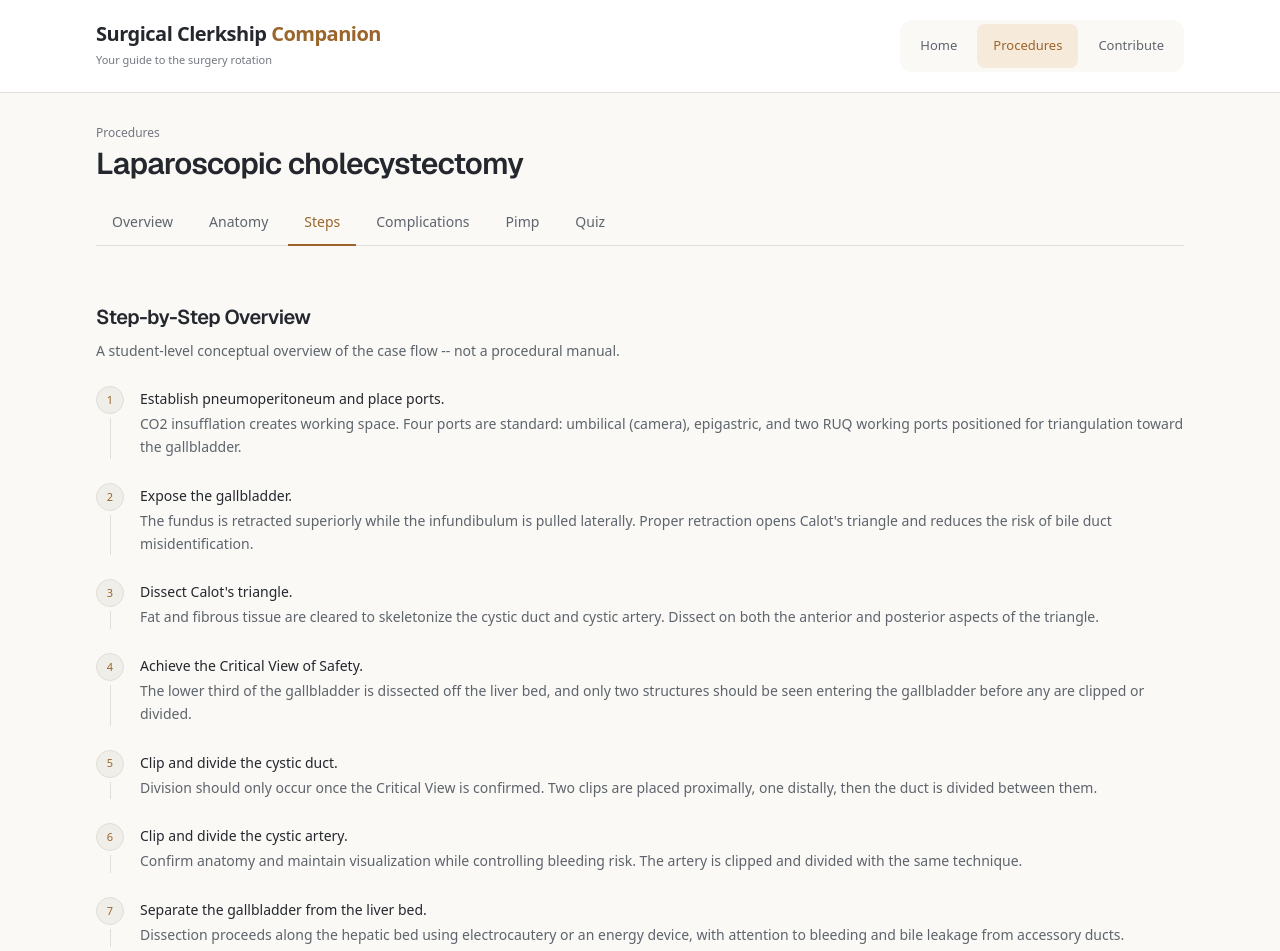
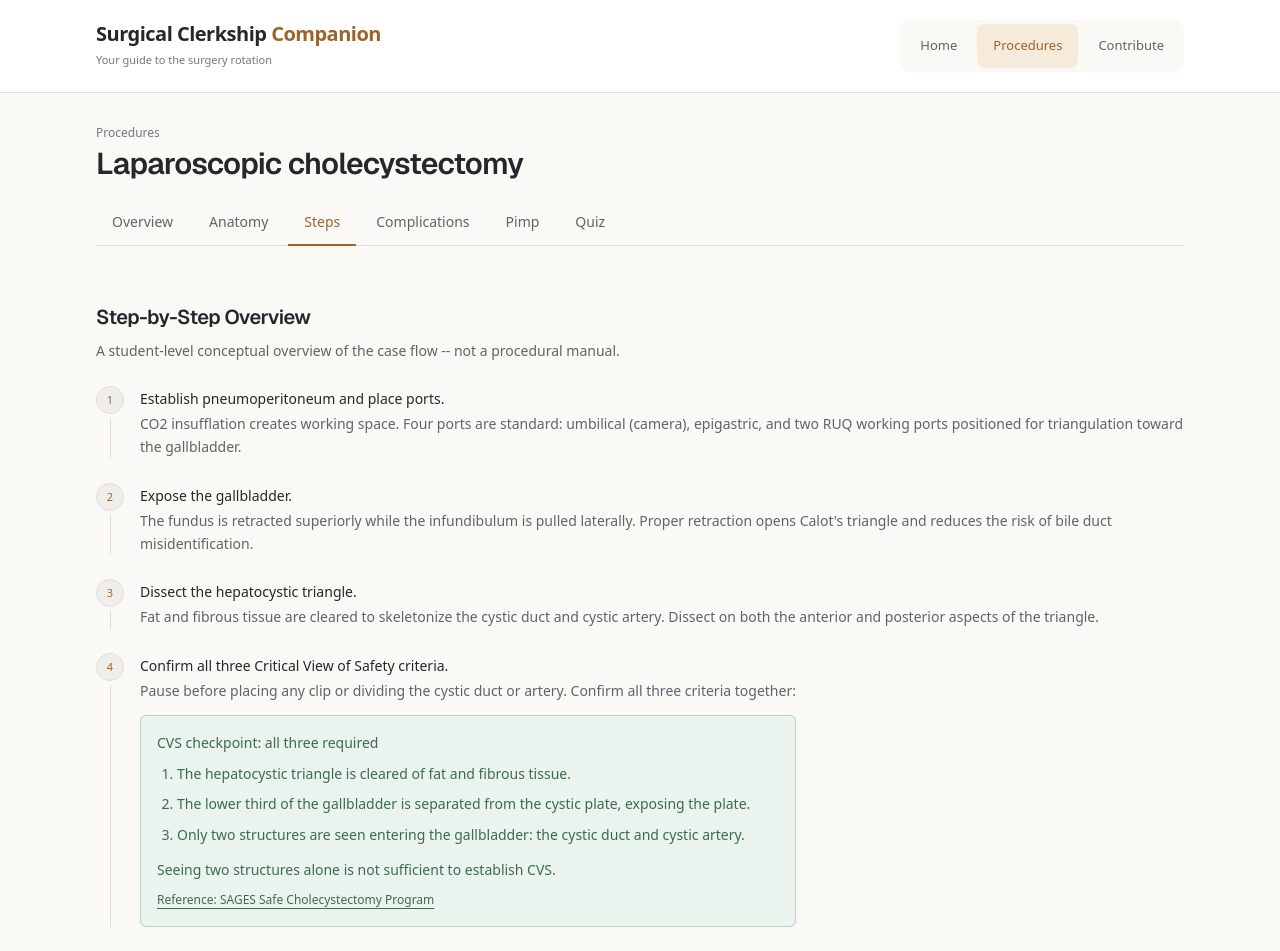
Before and after one commit to firasmoussa/surgical-clerkship-companion, a Next.js app: page /procedures/lap-chole/steps in a window 1280 px wide. Shown: the top 951 px of the page. Built offline with nearby package versions, Linux system fonts and the light colour scheme.

Commit message:
fix: explicitly confirm all three CVS criteria before clipping

```diff
--- a/src/app/procedures/lap-chole/steps/page.tsx
+++ b/src/app/procedures/lap-chole/steps/page.tsx
@@ -8,12 +8,17 @@ const steps = [
     body: "The fundus is retracted superiorly while the infundibulum is pulled laterally. Proper retraction opens Calot's triangle and reduces the risk of bile duct misidentification.",
   },
   {
-    title: "Dissect Calot's triangle.",
+    title: "Dissect the hepatocystic triangle.",
     body: "Fat and fibrous tissue are cleared to skeletonize the cystic duct and cystic artery. Dissect on both the anterior and posterior aspects of the triangle.",
   },
   {
-    title: "Achieve the Critical View of Safety.",
-    body: "The lower third of the gallbladder is dissected off the liver bed, and only two structures should be seen entering the gallbladder before any are clipped or divided.",
+    title: "Confirm all three Critical View of Safety criteria.",
+    body: "Pause before placing any clip or dividing the cystic duct or artery. Confirm all three criteria together:",
+    criteria: [
+      "The hepatocystic triangle is cleared of fat and fibrous tissue.",
+      "The lower third of the gallbladder is separated from the cystic plate, exposing the plate.",
+      "Only two structures are seen entering the gallbladder: the cystic duct and cystic artery.",
+    ],
   },
   {
     title: "Clip and divide the cystic duct.",
@@ -53,6 +58,18 @@ export default function LapCholeStepsPage() {
             <div className="pt-0.5">
               <div className="text-[14px] font-medium text-ink">{step.title}</div>
               <div className="text-[14px] text-secondary leading-relaxed mt-1">{step.body}</div>
+              {step.criteria && (
+                <div className="mt-3 rounded-md border border-cvs-border bg-cvs-light p-4 text-[14px] text-cvs leading-relaxed">
+                  <div className="font-medium">CVS checkpoint: all three required</div>
+                  <ol className="mt-2 list-decimal space-y-2 pl-5">
+                    {step.criteria.map((criterion) => <li key={criterion}>{criterion}</li>)}
+                  </ol>
+                  <p className="mt-3 font-medium">Seeing two structures alone is not sufficient to establish CVS.</p>
+                  <a className="mt-2 inline-block text-[12px] underline underline-offset-4" href="https://www.sages.org/safe-cholecystectomy-program/">
+                    Reference: SAGES Safe Cholecystectomy Program
+                  </a>
+                </div>
+              )}
             </div>
           </div>
         ))}
```
